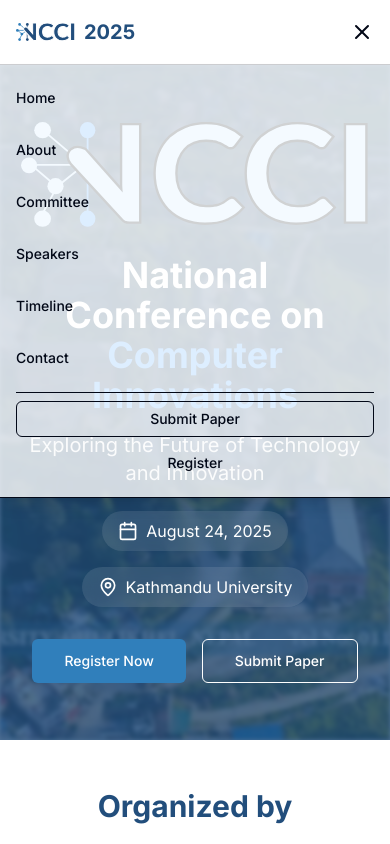
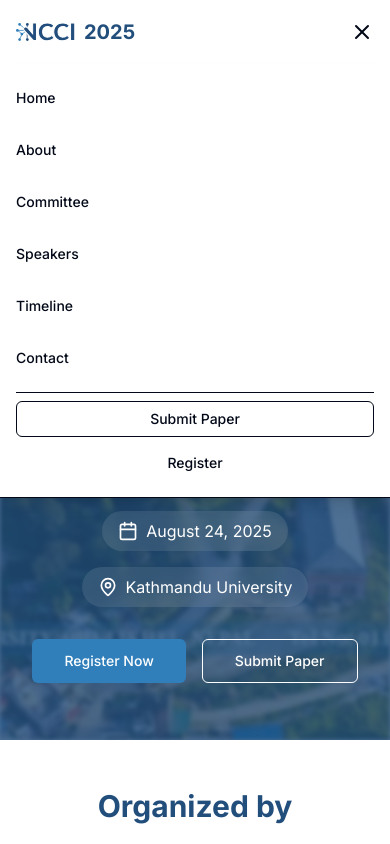
Before and after one commit to kucc1997/ncci-website, a Next.js app: page / in a window 390 px wide. Both pictures are taken after a click on the button "Toggle menu". Shown: the top 844 px of the page. Built offline with nearby package versions, Linux system fonts and the light colour scheme.

Commit message:
fix(header): use 100% opacity for browsers not supporting backdrop-blur

```diff
--- a/src/components/site-header.tsx
+++ b/src/components/site-header.tsx
@@ -23,7 +23,7 @@ export function SiteHeader() {
 	];
 
 	return (
-		<header className="sticky top-0 z-50 w-full border-b bg-white/85 backdrop-blur supports-[backdrop-filter]:bg-white/80">
+		<header className="sticky top-0 z-50 w-full border-b bg-white/85 backdrop-blur supports-[backdrop-filter]:bg-white">
 			<div className="container flex h-16 items-center justify-between">
 				<Link href="/" className="flex items-center gap-2">
 					<Image
@@ -75,7 +75,7 @@ export function SiteHeader() {
 
 			{/* Mobile Navigation */}
 			{isMenuOpen && (
-				<div className="md:hidden absolute top-16 left-0 right-0 bg-white/85 backdrop-blur supports-[backdrop-filter]:bg-white/80 border-b shadow-lg">
+				<div className="md:hidden absolute top-16 left-0 right-0 bg-white/85 backdrop-blur supports-[backdrop-filter]:bg-white border-b shadow-lg">
 					<div className="container py-4 flex flex-col gap-4">
 						{navItems.map((item) => (
 							<Link
```
